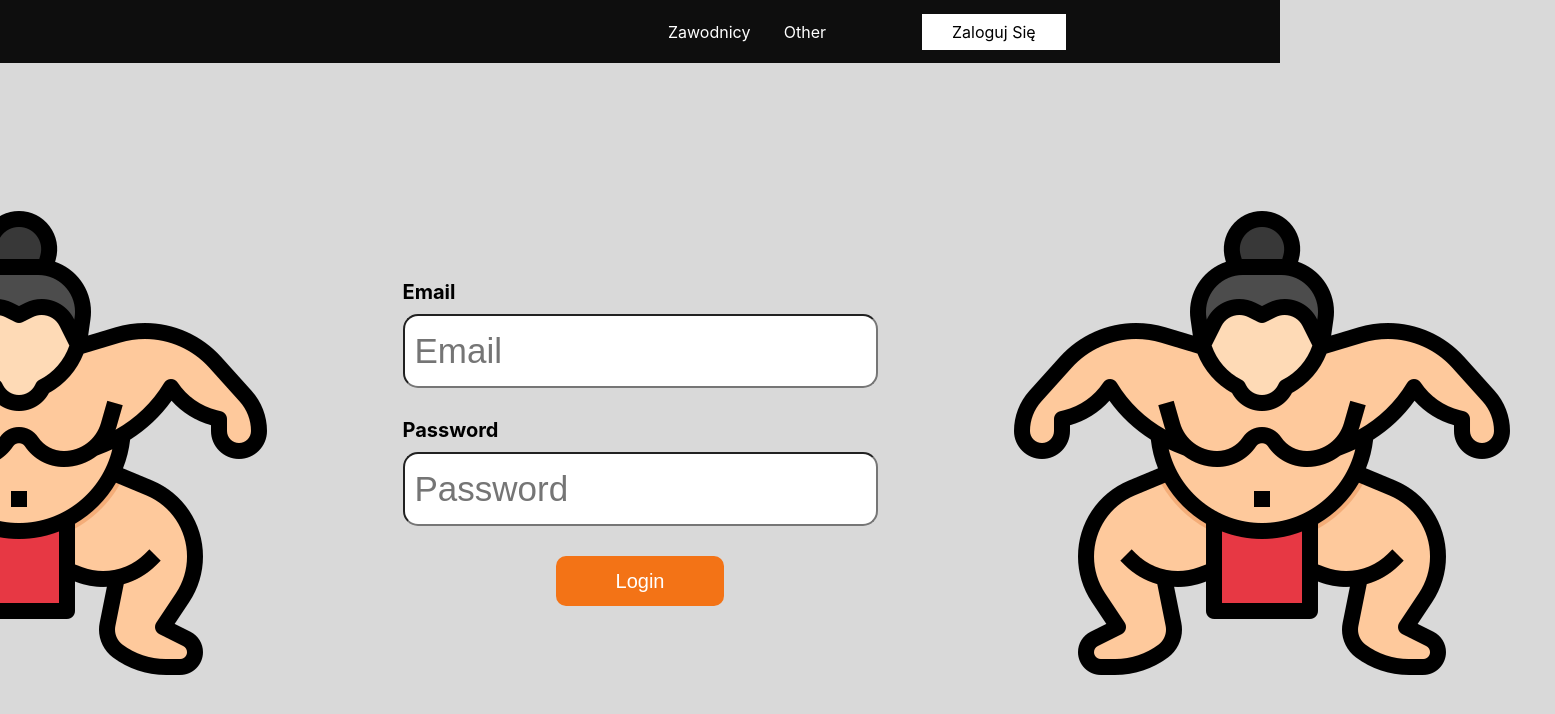
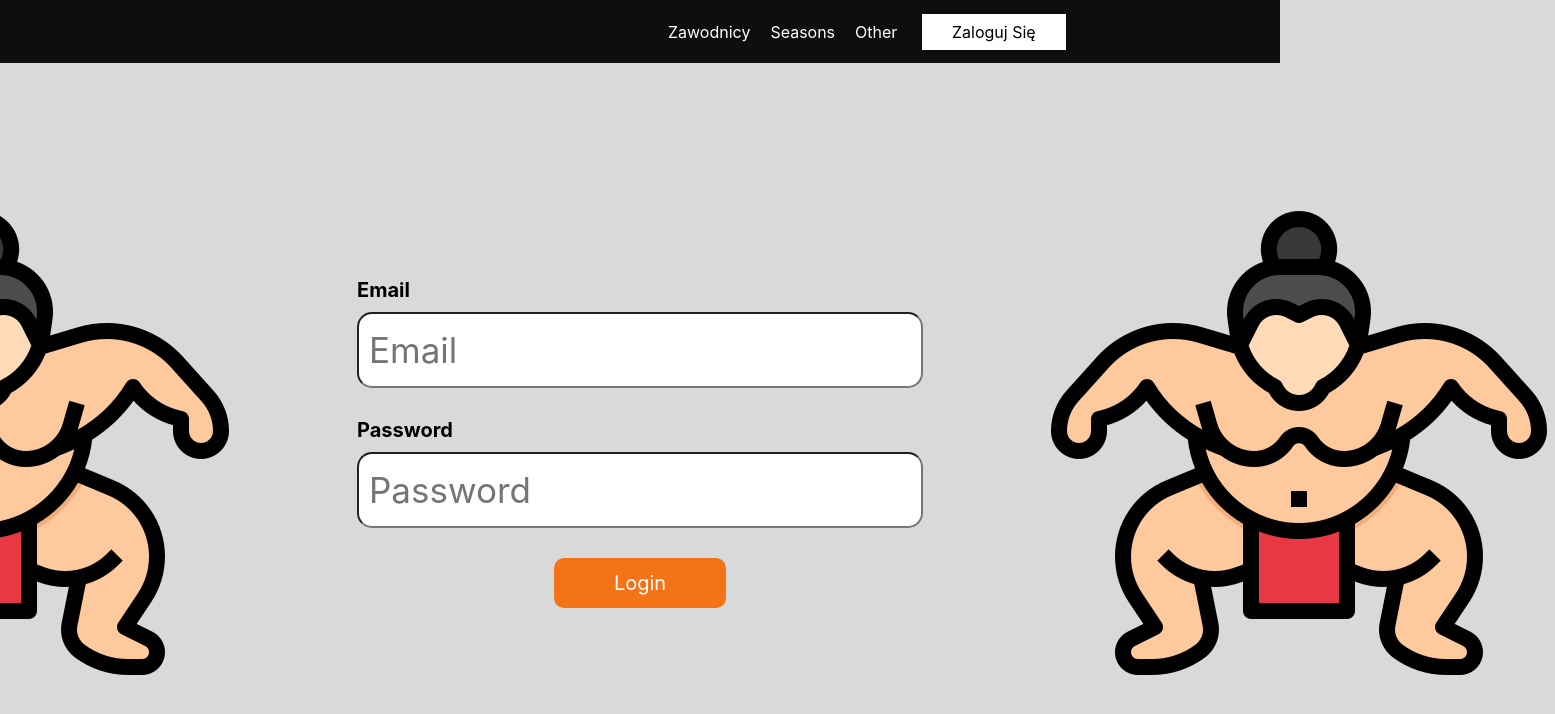
Before and after one commit to AGH-IO-Antreprenerzy/sumo-championship-manager, a React (Create React App) app in the folder frontend/sumo-championship/: page /login in a window 1280 px wide. Shown: the top 714 px of the page, 1555 px wide, since content can reach past the window. Built offline with nearby package versions, Linux system fonts and the light colour scheme.

Commit message:
Add basic seasons page

```diff
--- a/frontend/sumo-championship/src/App.tsx
+++ b/frontend/sumo-championship/src/App.tsx
@@ -1,26 +1,34 @@
-import { FunctionComponent } from "react";
-import { BrowserRouter, Navigate, Route, Routes } from "react-router-dom";
-import Nav from "./components/organisms/Nav"
-import Other from "./pages/Other";
-import Players from "./pages/Players";
-import Home from "./pages/Home"
-import LoginPage from "./pages/LoginPage";
-import ROUTES from "./routes/ROUTES";
-import { useUser } from "./contexts/UserContext";
+import { FunctionComponent } from 'react';
+import { BrowserRouter, Navigate, Route, Routes } from 'react-router-dom';
+import Nav from './components/organisms/Nav';
+import Other from './pages/Other';
+import Players from './pages/Players';
+import Home from './pages/Home';
+import LoginPage from './pages/LoginPage';
+import ROUTES from './routes/ROUTES';
+import { useUser } from './contexts/UserContext';
+import Seasons from './pages/Seasons';
+import AddSeason from './pages/AddSeason';
 
 const App: FunctionComponent = () => {
-
-    const {user} = useUser();
+  const { user } = useUser();
 
   return (
     <BrowserRouter>
       <div className="App">
         <Nav />
         <Routes>
-                    <Route path="/other" element={<Other />} />
-                    <Route path="/login" element={ !user.isLogged ?  <LoginPage/> : <Navigate to={ROUTES.HOME} />} />
-                    <Route path="/players" element={<Players />} />
-                    <Route path="/" element={<Home />} />
+          <Route path={ROUTES.OTHER} element={<Other />} />
+          <Route
+            path={ROUTES.LOGIN}
+            element={
+              !user.isLogged ? <LoginPage /> : <Navigate to={ROUTES.HOME} />
+            }
+          />
+          <Route path={ROUTES.PLAYERS} element={<Players />} />
+          <Route path={ROUTES.SEASONS} element={<Seasons />} />
+          <Route path={ROUTES.SEASONS_ADD} element={<AddSeason />} />
+          <Route path={ROUTES.HOME} element={<Home />} />
         </Routes>
       </div>
     </BrowserRouter>
--- /dev/null
+++ b/frontend/sumo-championship/src/components/Atoms/Button.tsx
@@ -0,0 +1,18 @@
+import React from 'react';
+import './../../styles/Atoms.css';
+
+interface props {
+  value: string;
+  style?: React.CSSProperties;
+  onClick: () => void;
+}
+
+const Button: React.FC<props> = ({ value, style, onClick }) => {
+  return (
+    <button className="submit" style={style} onClick={onClick}>
+      {value}
+    </button>
+  );
+};
+
+export default Button;
--- a/frontend/sumo-championship/src/components/organisms/Nav.tsx
+++ b/frontend/sumo-championship/src/components/organisms/Nav.tsx
@@ -1,7 +1,7 @@
-import React from "react";
-import { useNavigate } from "react-router-dom";
-import "../../styles/Nav.css";
-import ROUTES from "../../routes/ROUTES";
+import React from 'react';
+import { useNavigate } from 'react-router-dom';
+import '../../styles/Nav.css';
+import ROUTES from '../../routes/ROUTES';
 
 const Nav: React.FC = () => {
   const navigate = useNavigate();
@@ -9,8 +9,15 @@ const Nav: React.FC = () => {
     <div className="nav">
       <div className="nav-inner">
         <div className="options-parent">
-                    <div className="option" onClick={() => navigate(ROUTES.PLAYERS)}>zawodnicy</div>
-                    <div className="option" onClick={() => navigate(ROUTES.OTHER)}>other</div>
+          <div className="option" onClick={() => navigate(ROUTES.PLAYERS)}>
+            zawodnicy
+          </div>
+          <div className="option" onClick={() => navigate(ROUTES.SEASONS)}>
+            seasons
+          </div>
+          <div className="option" onClick={() => navigate(ROUTES.OTHER)}>
+            other
+          </div>
         </div>
       </div>
       <button className="button" onClick={() => navigate(ROUTES.LOGIN)}>
--- /dev/null
+++ b/frontend/sumo-championship/src/pages/AddSeason.tsx
@@ -0,0 +1,13 @@
+import React from 'react';
+import './../styles/Pages.css';
+import Button from '../components/Atoms/Button';
+
+const AddSeason: React.FC = () => {
+  return (
+    <div className="page">
+      <p className="title">Add season</p>
+    </div>
+  );
+};
+
+export default AddSeason;
--- a/frontend/sumo-championship/src/pages/LoginPage.tsx
+++ b/frontend/sumo-championship/src/pages/LoginPage.tsx
@@ -1,14 +1,14 @@
 import React from 'react';
 import LoginForm from '../components/organisms/LoginForm';
-import './../styles/Pages.css'
+import './../styles/Pages.css';
 const LoginPage: React.FC = () => {
-    return (
-        <div className='pageLayout'>
-            <img src={require('./../assets/sumo.png')} alt='sumo'/>
-            <LoginForm/>
-            <img src={require('./../assets/sumo.png')} alt='sumoIcon'/>
-        </div>
-    );
+  return (
+    <div className="page loginPageLayout">
+      <img src={require('./../assets/sumo.png')} alt="sumo" />
+      <LoginForm />
+      <img src={require('./../assets/sumo.png')} alt="sumoIcon" />
+    </div>
+  );
 };
 
 export default LoginPage;
--- /dev/null
+++ b/frontend/sumo-championship/src/pages/Seasons.tsx
@@ -0,0 +1,30 @@
+import React, { FunctionComponent, useState } from 'react';
+import Button from '../components/Atoms/Button';
+import { useNavigate } from 'react-router-dom';
+import ROUTES from '../routes/ROUTES';
+
+const Seasons: FunctionComponent = () => {
+  const navigate = useNavigate();
+  const [seasons, setSeasons] = useState([]);
+
+  const handleAddSeason = () => {
+    navigate(ROUTES.SEASONS_ADD);
+  };
+
+  return (
+    <div className="page">
+      <div className="pageTop">
+        <p className="title">Current Seasons:</p>
+        <Button value="Add Season" onClick={handleAddSeason} />
+      </div>
+
+      <div className="seasons">
+        {seasons.length === 0 ? (
+          <p className="description">Currently there are no seasons ongoing</p>
+        ) : null}
+      </div>
+    </div>
+  );
+};
+
+export default Seasons;
--- a/frontend/sumo-championship/src/routes/ROUTES.ts
+++ b/frontend/sumo-championship/src/routes/ROUTES.ts
@@ -3,6 +3,9 @@ const ROUTES = {
   LOGIN: '/login',
   PLAYERS: '/players',
   OTHER: '/other',
+  SEASONS: '/seasons',
+  SEASONS_ADD: '/seasons/add',
+
 };
 
 export default ROUTES;
--- a/frontend/sumo-championship/src/styles/Atoms.css
+++ b/frontend/sumo-championship/src/styles/Atoms.css
@@ -1,6 +1,6 @@
-.submit{
+.submit {
   border-radius: 10px;
-    background-color: #F37316;
+  background-color: #f37316;
   color: white;
   padding: 0px 60px;
   height: 50px;
@@ -8,7 +8,17 @@
   border: none;
 }
 
-.submit:hover{
+.submit:hover {
   cursor: pointer;
   background-color: #ff8b38;
 }
+
+.title {
+  font-size: 64px;
+  color: #000;
+}
+
+.description {
+  font-size: 20px;
+  color: #767676;
+}
--- a/frontend/sumo-championship/src/styles/Organisms.css
+++ b/frontend/sumo-championship/src/styles/Organisms.css
@@ -1,6 +1,14 @@
-.loginForm{
-    display: flex;
-    flex-direction: column;
-    align-items: center;
-    row-gap: 30px;
+.loginForm {
+  display: flex;
+  flex-direction: column;
+  align-items: center;
+  row-gap: 30px;
 }
+
+.pageTop {
+  display: flex;
+  flex-direction: row;
+  justify-content: space-between;
+  align-items: center;
+  margin-bottom: 20px;
+}
--- a/frontend/sumo-championship/src/styles/Pages.css
+++ b/frontend/sumo-championship/src/styles/Pages.css
@@ -1,7 +1,15 @@
-.pageLayout{
-    display: flex;
-    justify-content: center;
-    column-gap: 10%;
-    align-items: center;
-    height: 95vh;
+.page {
+  display: flex;
+  flex-direction: column;
+  justify-content: center;
+  padding: 40px;
 }
+
+.loginPageLayout {
+  display: flex;
+  flex-direction: row;
+  justify-content: center;
+  align-items: center;
+  column-gap: 10%;
+  height: 95vh;
+}
--- a/frontend/sumo-championship/src/styles/index.css
+++ b/frontend/sumo-championship/src/styles/index.css
@@ -1,3 +1,12 @@
+* {
+  padding: 0;
+  margin: 0;
+  box-sizing: border-box;
+  font-family: -apple-system, BlinkMacSystemFont, 'Segoe UI', 'Roboto', 'Oxygen',
+    'Ubuntu', 'Cantarell', 'Fira Sans', 'Droid Sans', 'Helvetica Neue',
+    sans-serif;
+}
+
 body {
   margin: 0;
   font-family: -apple-system, BlinkMacSystemFont, 'Segoe UI', 'Roboto', 'Oxygen',
@@ -5,7 +14,7 @@ body {
     sans-serif;
   -webkit-font-smoothing: antialiased;
   -moz-osx-font-smoothing: grayscale;
-  background-color: #D9D9D9;
+  background-color: #d9d9d9;
 }
 
 code {
```
Also changed, not shown: frontend/sumo-championship/src/components/Atoms/Submit.tsx (+5 -7 lines). Lines whose indentation alone changed are shown as unchanged.
